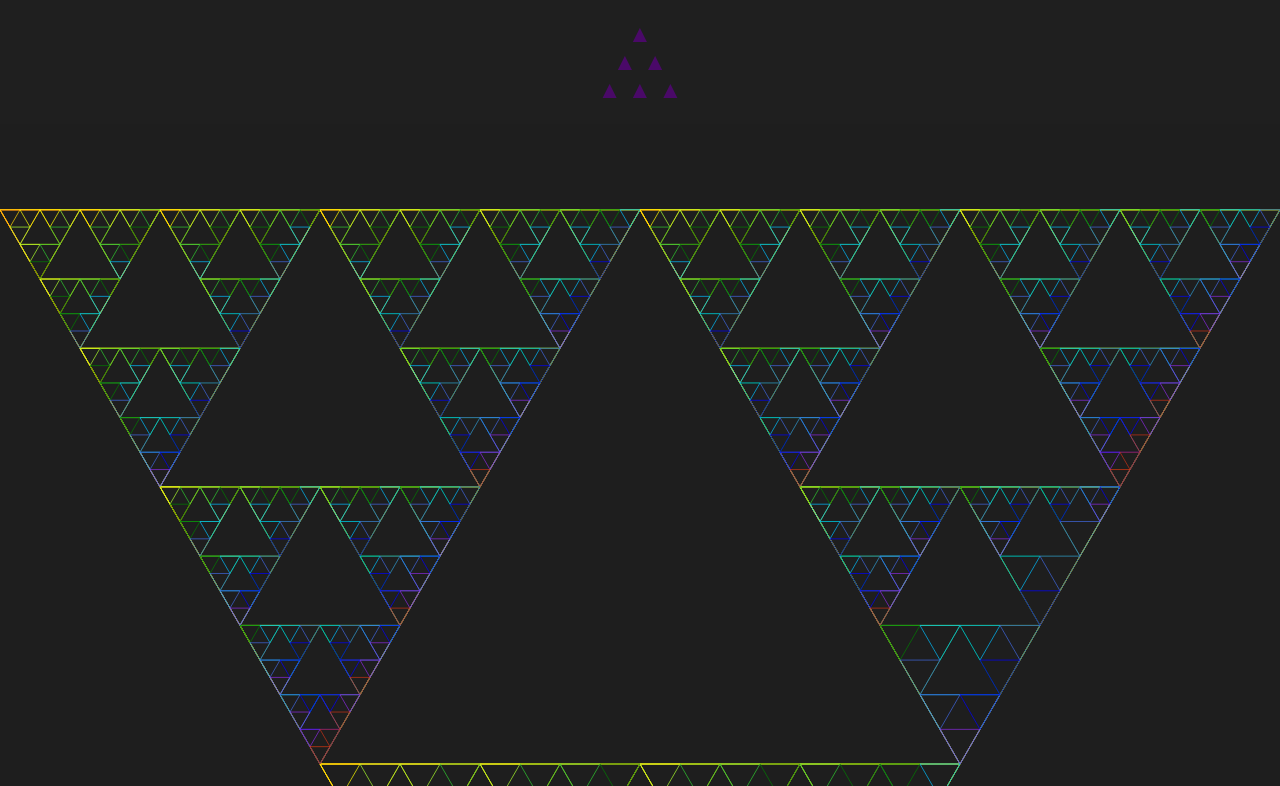
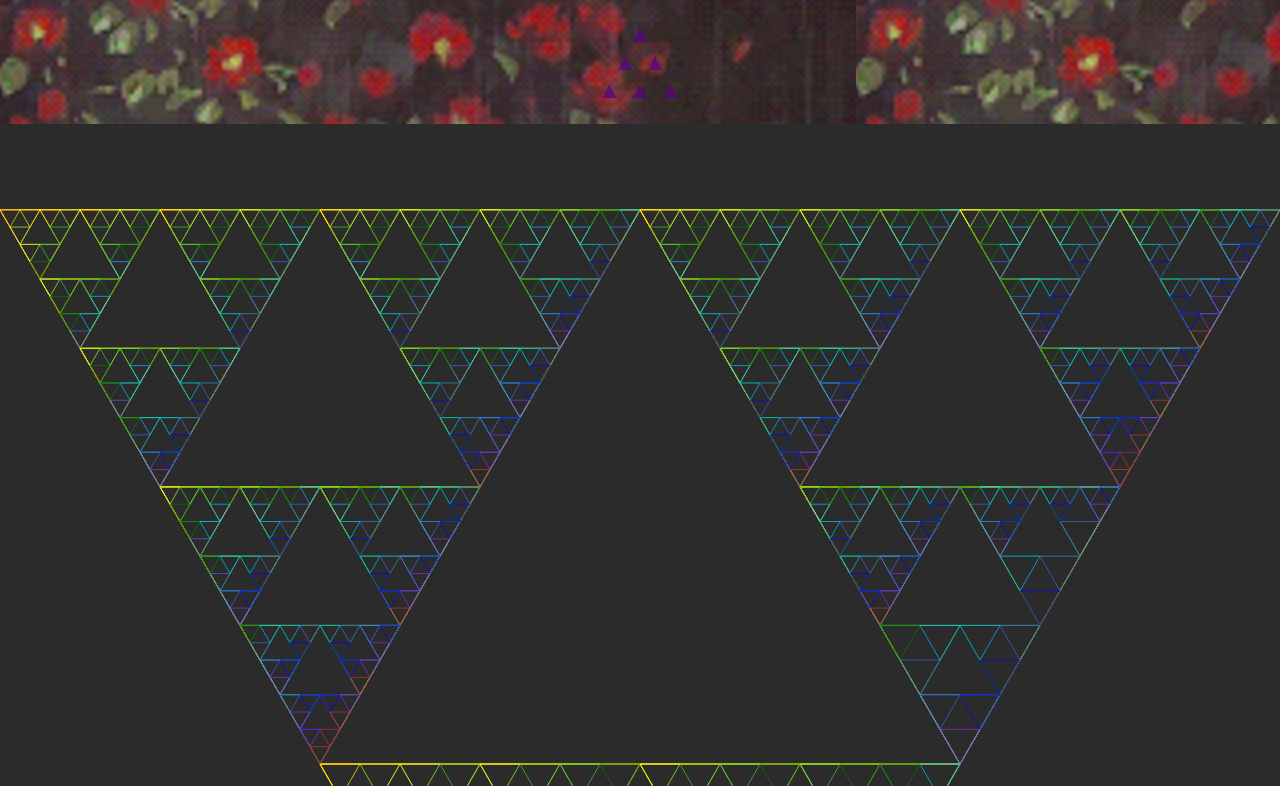
Before and after one commit to spookyboogy/jsFractalPlayground, a plain HTML site: page ex1.html in a window 1280 px wide. Shown: the top 786 px of the page. Drawn offline with Linux system fonts and the light colour scheme; the site is published under a folder, as on GitHub Pages, so addresses that start at the root find nothing.

Commit message:
fix CSP (?) and make image resource links relative

```diff
--- a/ex1.css
+++ b/ex1.css
@@ -13,7 +13,7 @@ body {
 
   #bannerContainer {
     position: relative;
-    background-image: url('/resources/banner1.png');
+    background-image: url('resources/banner1.png');
     /* background-color: rgba(0, 0, 0, 0.2); */
     filter: brightness(80%);
     /* opacity: 0.5; */
@@ -76,7 +76,7 @@ body {
   #canvasContainer {
     /* background-color: #1f1f1f; */
     /* background-color: transparent;  */
-    background-image: url('/resources/kaonashi.gif');
+    background-image: url('resources/kaonashi.gif');
     /* background-image: none; */
     background-position: center;
     background-repeat: no-repeat;
--- a/ex1.html
+++ b/ex1.html
@@ -13,7 +13,7 @@
   <meta property="og:description" content="Fractal fun">
   <meta property="og:image" content="https://spookyboogy.neocities.org/resources/preview.png">
   <meta http-equiv="Content-Security-Policy"
-      content="img-src 'self' blob: data:;
+      content="img-src 'self' data: blob:;
       default-src * 'self' 'unsafe-inline' 'unsafe-eval' data: gap: content:">
   <title>⧋</title>
   <link rel="stylesheet" href="ex1.css">
```
